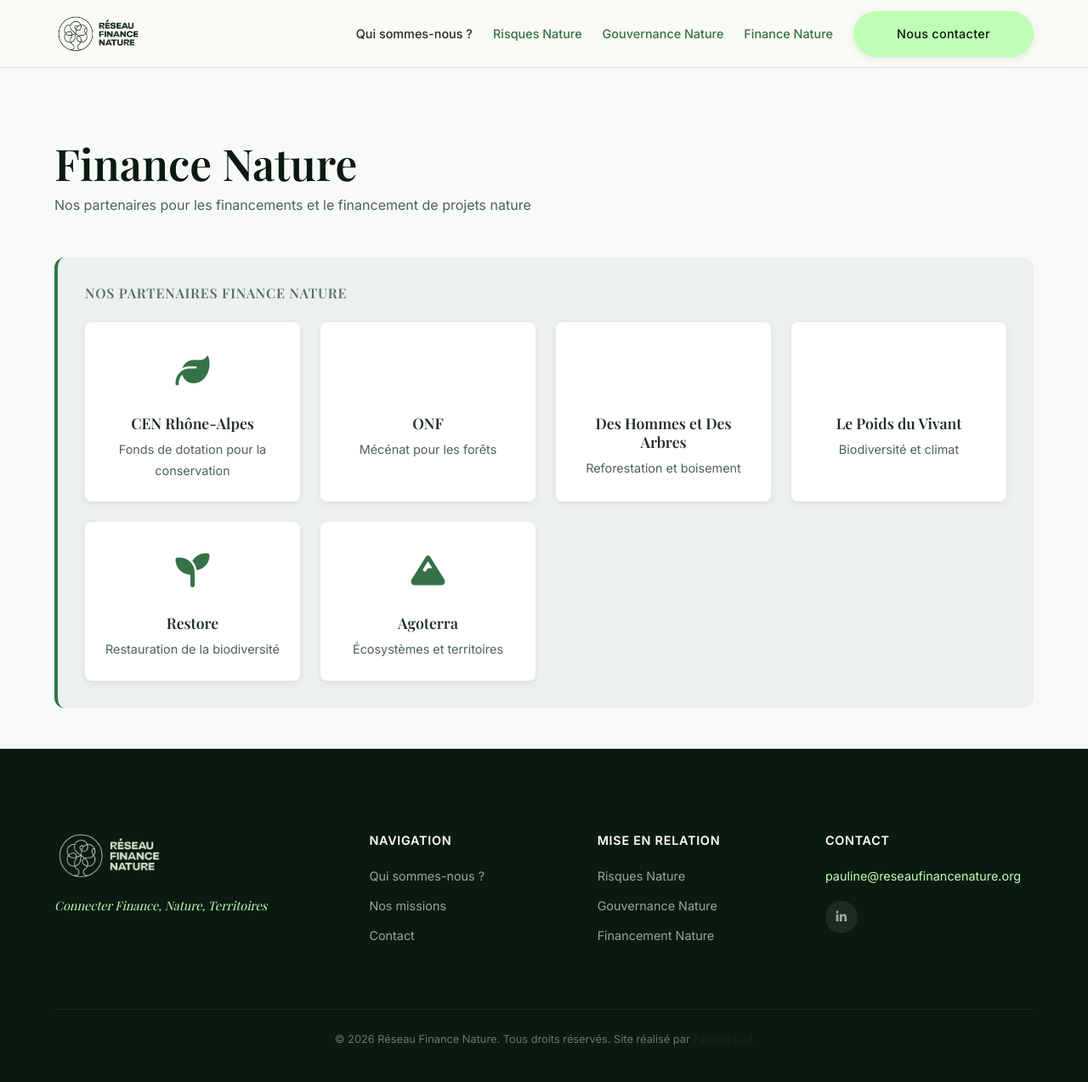
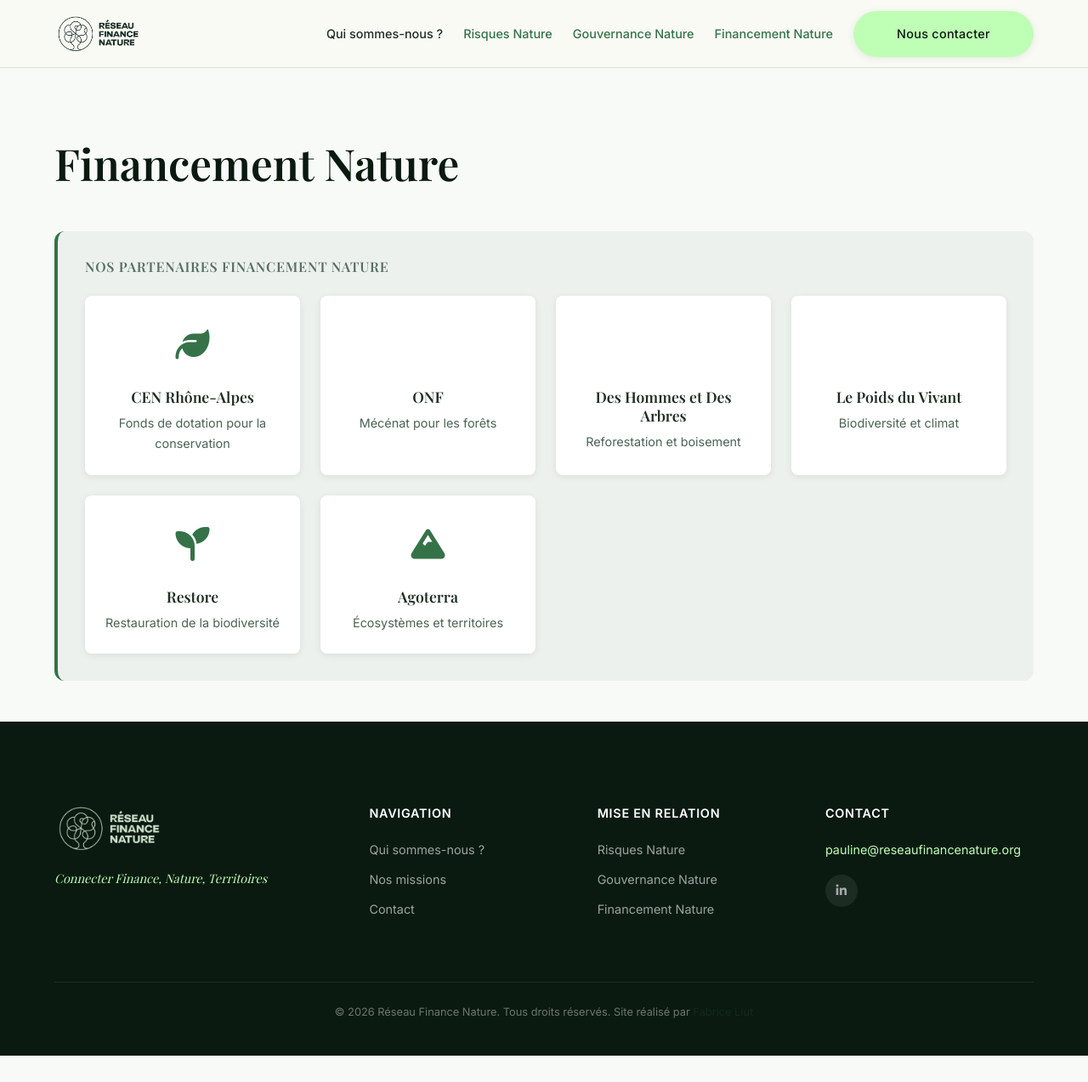
Before and after one commit to fabriceliut/reseau-finance-nature, a Jekyll site: the page built from pages/financements.html, in a window 1280 px wide and 1273 px high. Shown: the whole window at 85% size. Built offline with Jekyll 4.4.1, drawn with Linux system fonts in a browser that asks for light colours.

Commit message:
Renommer Finance Nature en Financement Nature
- Onglet du menu navigation : Finance Nature → Financement Nature
- Titre de la page : Finance Nature → Financement Nature
- Sous-titre partenaires : 'Nos partenaires finance nature' → 'Nos partenaires financement nature'

```diff
--- a/_includes/header.html
+++ b/_includes/header.html
@@ -9,7 +9,7 @@
         <li><a href="{{ '/' | relative_url }}#qui-sommes-nous">Qui sommes-nous ?</a></li>
         <li><a href="{{ '/risques/' | relative_url }}" class="nav-members">Risques Nature</a></li>
         <li><a href="{{ '/gouvernance/' | relative_url }}" class="nav-members">Gouvernance Nature</a></li>
-        <li><a href="{{ '/financements/' | relative_url }}" class="nav-members">Finance Nature</a></li>
+        <li><a href="{{ '/financements/' | relative_url }}" class="nav-members">Financement Nature</a></li>
         <li><a href="{{ '/contact/' | relative_url }}" class="btn-nav">Nous contacter</a></li>
       </ul>
     </nav>
--- a/pages/financements.html
+++ b/pages/financements.html
@@ -9,13 +9,11 @@
   <div class="container">
     <div class="news-header fade-up">
       <div>
-        <h1>Finance Nature</h1>
-        <p style="color: var(--color-text-light); margin-top: 0.25rem;">Nos partenaires pour les financements et le financement de projets nature</p>
-      </div>
+          <h1>Financement Nature</h1>
     </div>
 
     <div class="financing-partners fade-up" style="margin: 3rem 0; padding: 2rem; background: rgba(18, 42, 26, 0.04); border-radius: 0.75rem; border-left: 4px solid var(--color-accent);">
-      <h2 style="margin-top: 0; font-size: 1rem; text-transform: uppercase; letter-spacing: 0.05em; color: var(--color-text-muted); margin-bottom: 1.5rem;">Nos partenaires finance nature</h2>
+      <h2 style="margin-top: 0; font-size: 1rem; text-transform: uppercase; letter-spacing: 0.05em; color: var(--color-text-muted); margin-bottom: 1.5rem;">Nos partenaires financement nature</h2>
       <div style="display: grid; grid-template-columns: repeat(auto-fit, minmax(200px, 1fr)); gap: 1.5rem;">
         <a href="https://www.cen-rhonealpes.fr/fondsdotation/" target="_blank" rel="noopener noreferrer" class="partner-card fade-up" style="display: inline-block; padding: 1.5rem; background: white; border-radius: 0.5rem; text-decoration: none; transition: transform 0.2s ease, box-shadow 0.2s ease; box-shadow: 0 2px 8px rgba(0, 0, 0, 0.08);">
           <div style="text-align: center;">
```
